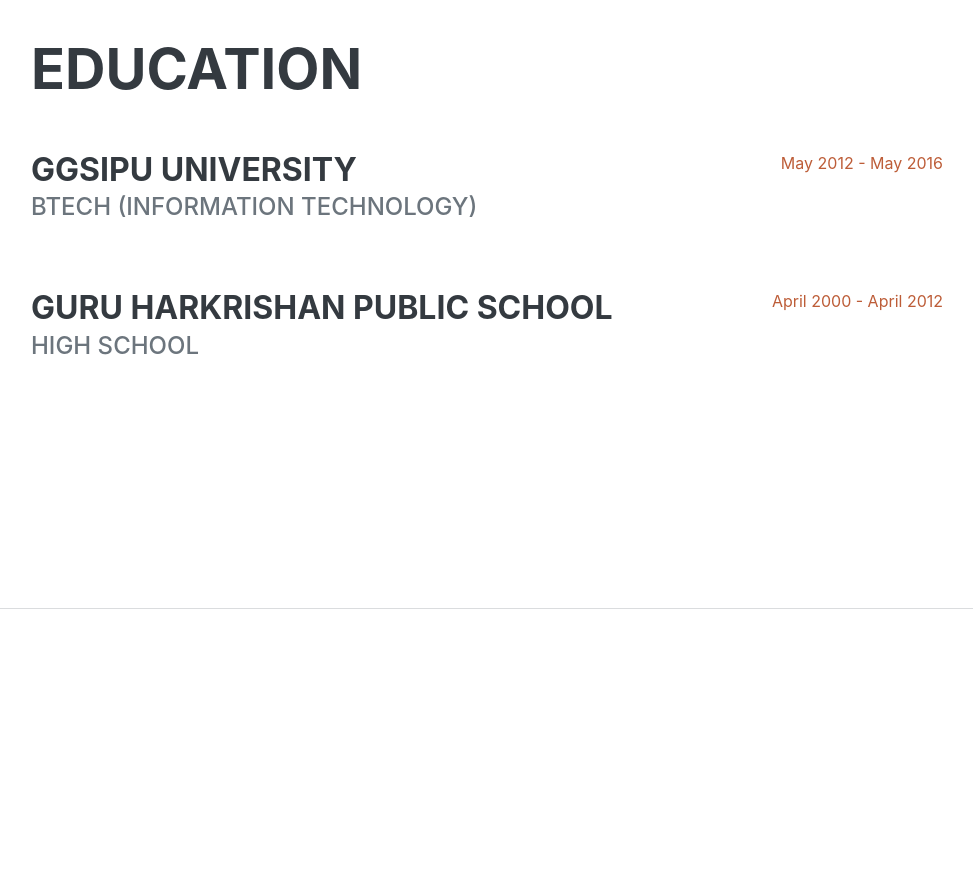
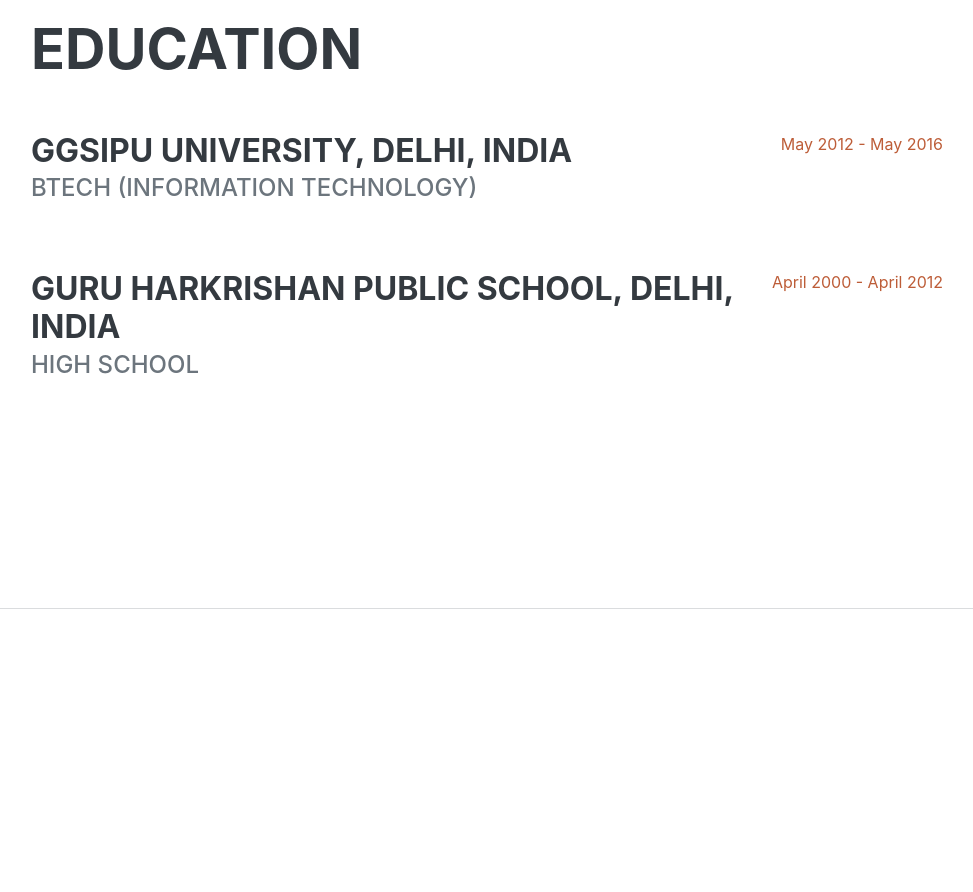
Before and after one commit to manpreet2301/resume, a website: page index.html in a window 1280 px wide. Shown: the part 4800-5692 px from the top of the page, without its empty margins (289-1262 px from the left). Drawn offline with nearby package versions, Linux system fonts and the light colour scheme; a web font is replaced by a local one.

Commit message:
update edu

```diff
--- a/index.html
+++ b/index.html
@@ -296,14 +296,14 @@
                     <h2 class="mb-5">Education</h2>
                     <div class="d-flex flex-column flex-md-row justify-content-between mb-5">
                         <div class="flex-grow-1">
-                            <h3 class="mb-0">GGSIPU university</h3>
+                            <h3 class="mb-0">GGSIPU university, DELHI, INDIA</h3>
                             <div class="subheading mb-3">BTECH (Information Technology)</div>
                         </div>
                         <div class="flex-shrink-0"><span class="text-primary">May 2012 - May 2016</span></div>
                     </div>
                     <div class="d-flex flex-column flex-md-row justify-content-between">
                         <div class="flex-grow-1">
-                            <h3 class="mb-0">Guru Harkrishan Public School</h3>
+                            <h3 class="mb-0">Guru Harkrishan Public School, DELHI, INDIA</h3>
                             <div class="subheading mb-3">High School</div>
                         </div>
                         <div class="flex-shrink-0"><span class="text-primary">April 2000 - April 2012</span></div>
```
